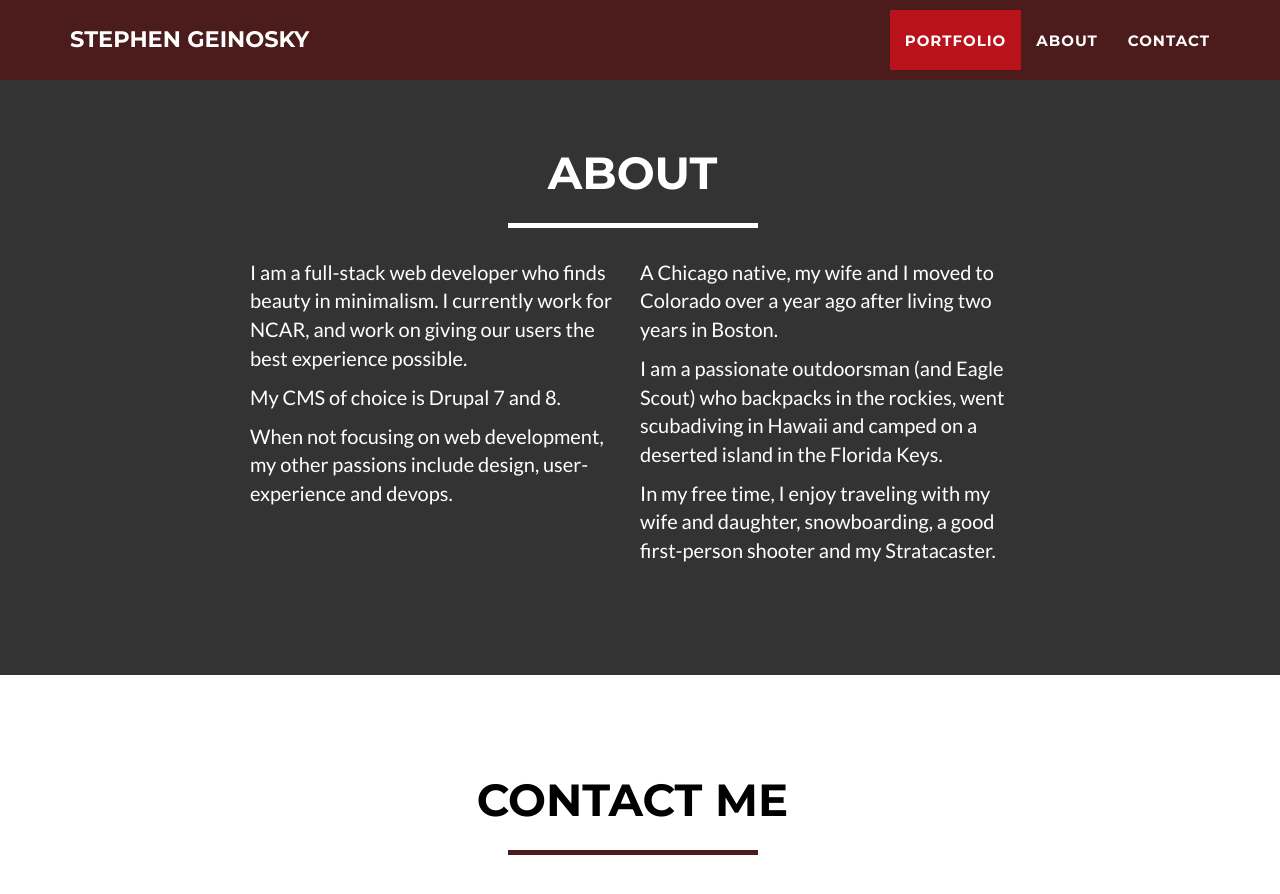
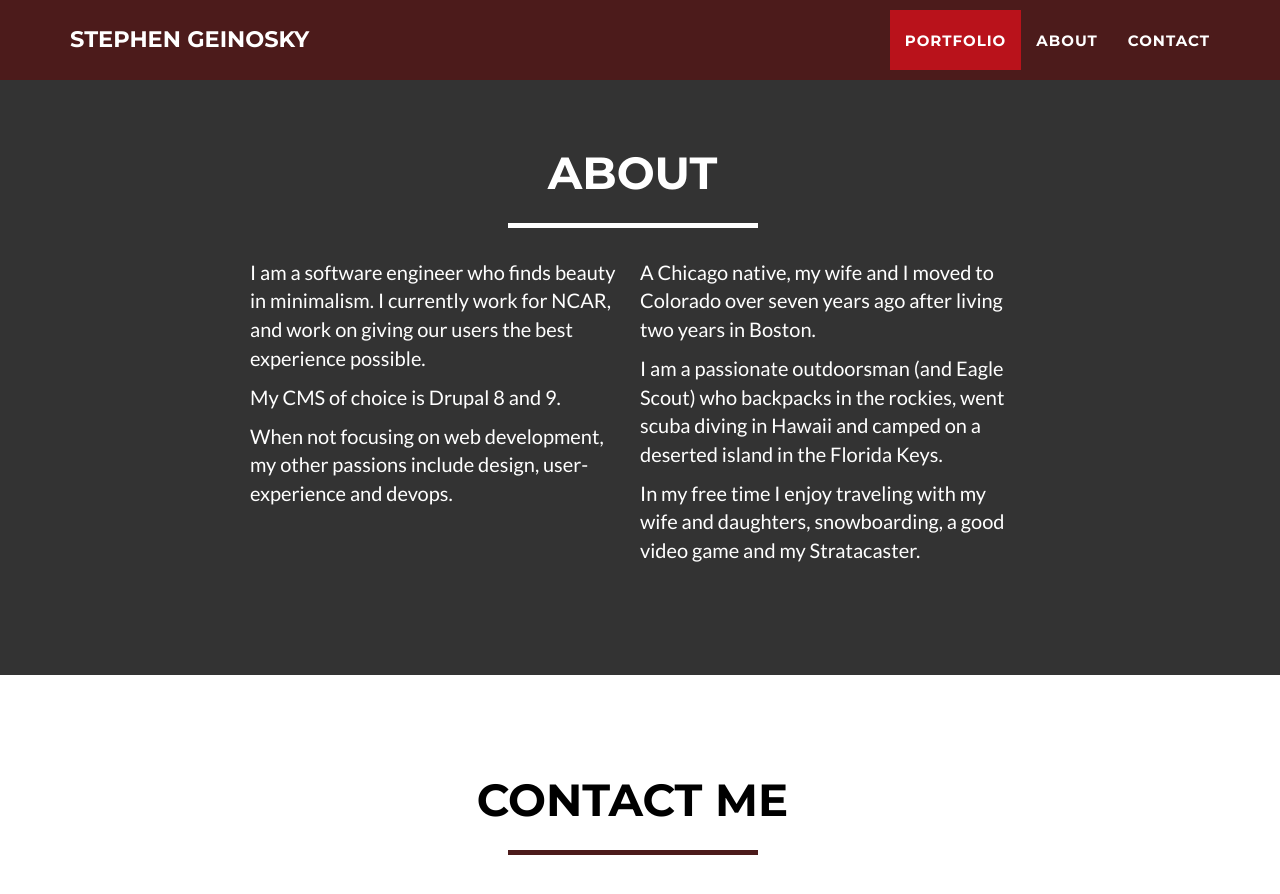
Before and after one commit to geinosky/geinosky.github.io, a Jekyll site: the page built from index.html, in a window 1280 px wide and 900 px high, scrolled down 1756 px. Shown: the top 894 px of the window. Built offline with Jekyll 4.4.1, drawn with Linux system fonts in a browser that asks for light colours.

Commit message:
Update the about me page.

```diff
--- a/_includes/about.html
+++ b/_includes/about.html
@@ -9,14 +9,14 @@
             </div>
             <div class="row">
                 <div class="col-lg-4 col-lg-offset-2">
-                    <p>I am a full-stack web developer who finds beauty in minimalism. I currently work for NCAR, and work on giving our users the best experience possible.</p>
-                    <p>My CMS of choice is Drupal 7 and 8.</p>
+                    <p>I am a software engineer who finds beauty in minimalism. I currently work for NCAR, and work on giving our users the best experience possible.</p>
+                    <p>My CMS of choice is Drupal 8 and 9.</p>
                     <p>When not focusing on web development, my other passions include design, user-experience and devops.</p>
                 </div>
                 <div class="col-lg-4">
-                    <p>A Chicago native, my wife and I moved to Colorado over a year ago after living two years in Boston.</p>
-                    <p>I am a passionate outdoorsman (and Eagle Scout) who backpacks in the rockies, went scubadiving in Hawaii and camped on a deserted island in the Florida Keys.</p>
-                    <p>In my free time, I enjoy traveling with my wife and daughter, snowboarding, a good first-person shooter and my Stratacaster.</p>
+                    <p>A Chicago native, my wife and I moved to Colorado over seven years ago after living two years in Boston.</p>
+                    <p>I am a passionate outdoorsman (and Eagle Scout) who backpacks in the rockies, went scuba diving in Hawaii and camped on a deserted island in the Florida Keys.</p>
+                    <p>In my free time I enjoy traveling with my wife and daughters, snowboarding, a good video game and my Stratacaster.</p>
                 </div>
             </div>
         </div>
```
